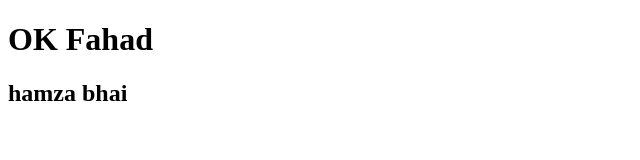
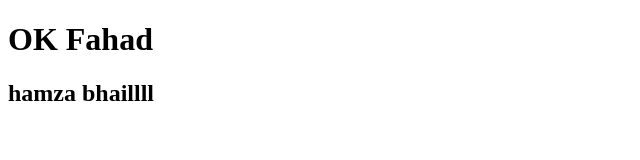
Before and after one commit to fahadjavedrajpoot/index, a plain HTML site: page index.html in a window 1280 px wide. Shown: the full height of the page, 0-640 px from the left. Drawn offline with Linux system fonts and the light colour scheme.

Commit message:
hamza bhaiboooooooo

```diff
--- a/index.html
+++ b/index.html
@@ -5,6 +5,6 @@
 </head>
 <body>
     <h1>OK Fahad</h1>
-    <h2>hamza bhai</h2>
+    <h2>hamza bhaillll</h2>
 </body>
 </html>
```
